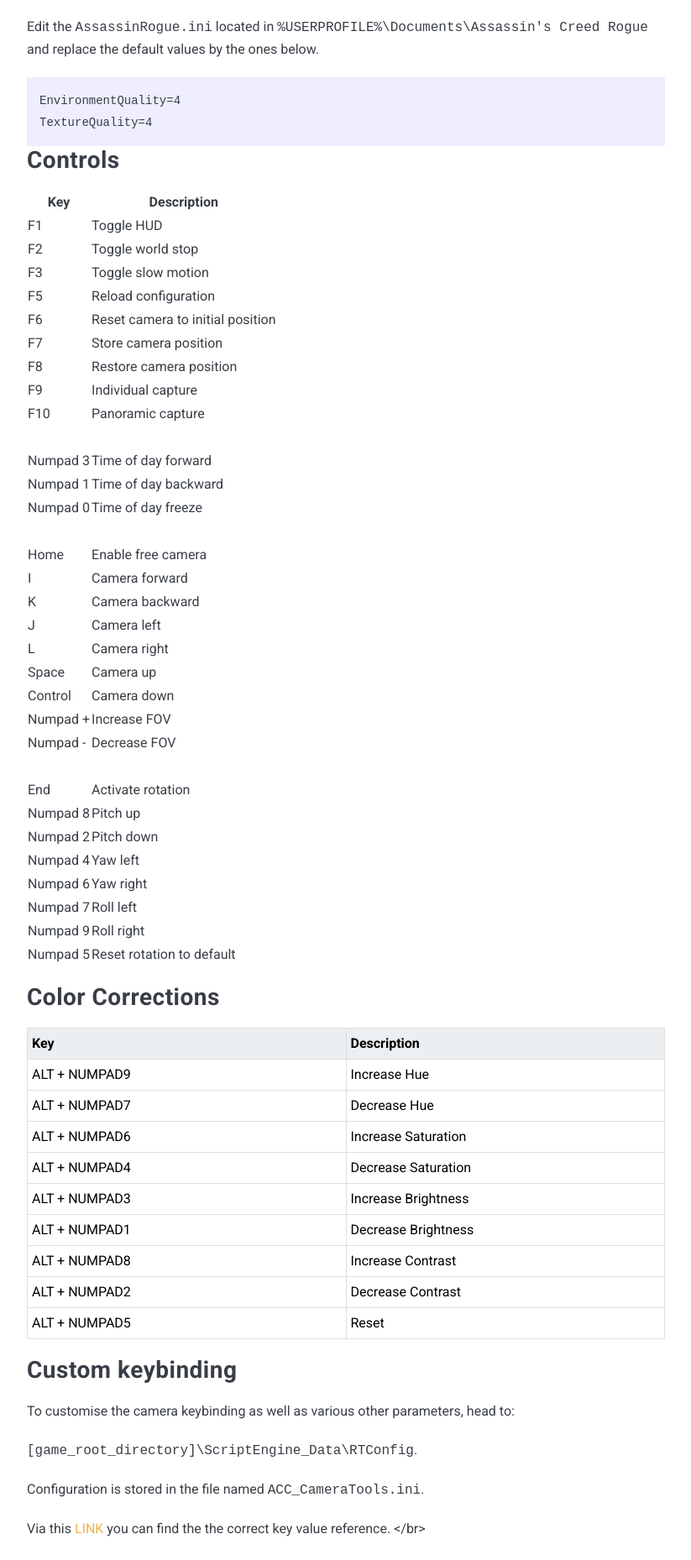
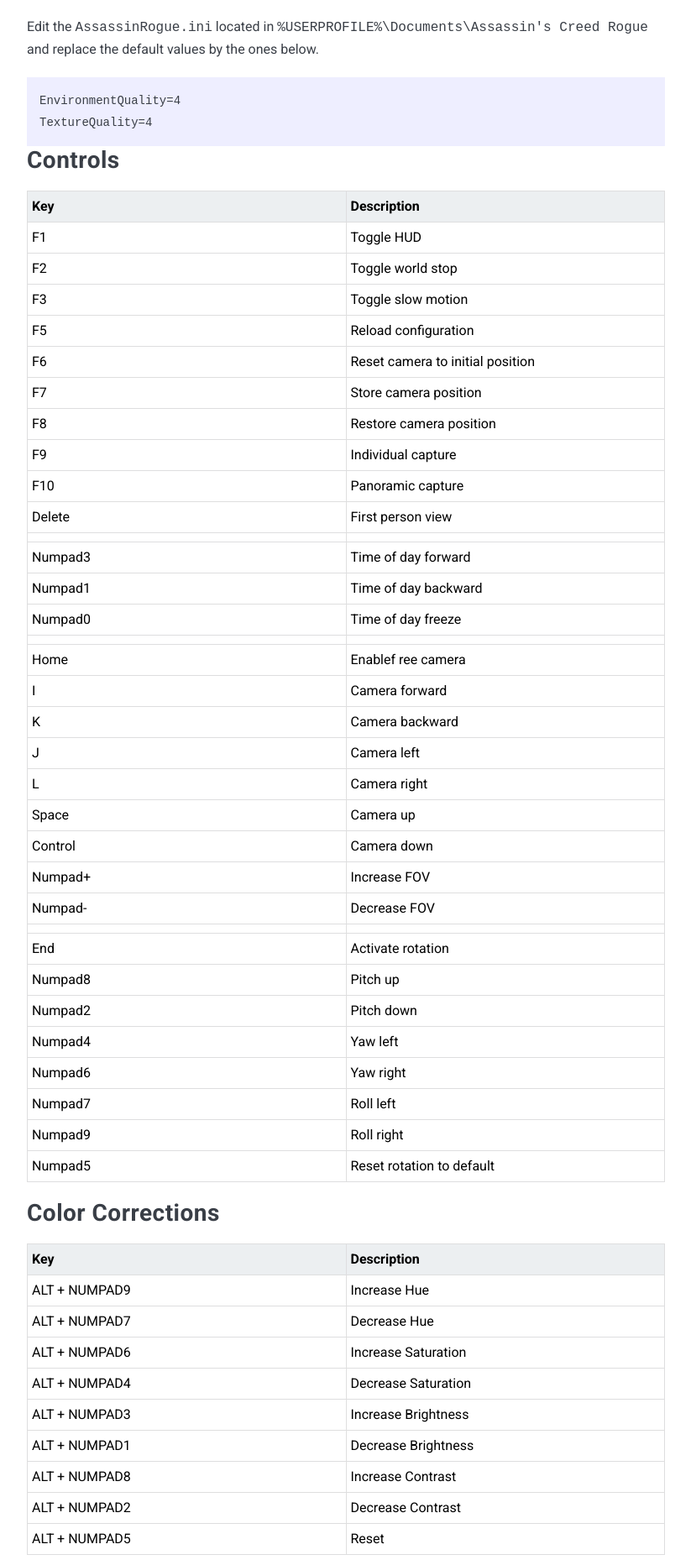
Before and after one commit to AnticOwl/anticowl.github.io, a Jekyll site: the page built from _posts/2024-07-19-Assassins-Creed-Rogue.md, in a window 1280 px wide. Shown: the part 1976-3834 px from the top of the page at 84% size, without its empty margins (228-1051 px from the left). Built offline with Jekyll 4.4.1, drawn with Linux system fonts in a browser that asks for light colours; nearby versions of some CDN libraries.

Commit message:
Update 2024-07-19-Assassins-Creed-Rogue.md

````diff
--- a/_posts/2024-07-19-Assassins-Creed-Rogue.md
+++ b/_posts/2024-07-19-Assassins-Creed-Rogue.md
@@ -45,41 +45,186 @@
 ```
 
 ## Controls
+<style>
+.table_component {
+    overflow: auto;
+    width: 100%;
+}
 
-| Key | Description |
-| --|-- |
-| F1				| Toggle HUD |
-| F2				| Toggle world stop |
-| F3				| Toggle slow motion  |
-| F5				| Reload configuration |
-| F6				| Reset camera to initial position |
-| F7				| Store camera position |
-| F8				| Restore camera position |
-| F9				| Individual capture |
-| F10				| Panoramic capture |
-||
-| Numpad 3			| Time of day forward |
-| Numpad 1			| Time of day backward |
-| Numpad 0			| Time of day freeze |
-||
-| Home				| Enable free camera |
-| I					| Camera forward |
-| K					| Camera backward  |
-| J					| Camera left  |
-| L					| Camera right |
-| Space				| Camera up |
-| Control				| Camera down |
-| Numpad +			| Increase FOV |
-| Numpad -			| Decrease FOV |
-||
-| End				| Activate rotation |
-| Numpad 8			| Pitch up |
-| Numpad 2			| Pitch down |
-| Numpad 4			| Yaw left |
-| Numpad 6			| Yaw right |
-| Numpad 7			| Roll left |
-| Numpad 9			| Roll right |
-| Numpad 5			| Reset rotation to default |
+.table_component table {
+    border: 1px solid #dededf;
+    height: 100%;
+    width: 100%;
+    table-layout: fixed;
+    border-collapse: collapse;
+    border-spacing: 1px;
+    text-align: left;
+}
+
+.table_component caption {
+    caption-side: top;
+    text-align: left;
+}
+
+.table_component th {
+    border: 1px solid #dededf;
+    background-color: #eceff1;
+    color: #000000;
+    padding: 5px;
+}
+
+.table_component td {
+    border: 1px solid #dededf;
+    background-color: #ffffff;
+    color: #000000;
+    padding: 5px;
+}
+</style>
+<div class="table_component" role="region" tabindex="0">
+<table>
+    <thead>
+        <tr>
+            <th>Key</th>
+            <th>Description </th>
+        </tr>
+    </thead>
+    <tbody>
+        <tr>
+            <td>F1</td>
+            <td> Toggle HUD </td>
+        </tr>
+        <tr>
+            <td>F2</td>
+            <td> Toggle world stop </td>
+        </tr>
+        <tr>
+            <td>F3</td>
+            <td> Toggle slow motion </td>
+        </tr>
+        <tr>
+            <td>F5</td>
+            <td> Reload configuration </td>
+        </tr>
+        <tr>
+            <td>F6</td>
+            <td> Reset camera to initial position </td>
+        </tr>
+        <tr>
+            <td>F7</td>
+            <td> Store camera position </td>
+        </tr>
+        <tr>
+            <td>F8</td>
+            <td> Restore camera position </td>
+        </tr>
+        <tr>
+            <td>F9</td>
+            <td> Individual capture </td>
+        </tr>
+        <tr>
+            <td>F10</td>
+            <td> Panoramic capture </td>
+        </tr>
+        <tr>
+            <td>Delete</td>
+            <td> First person view </td>
+        </tr>
+        <tr>
+            <td>
+            </td>
+        </tr>
+        <tr>
+            <td>Numpad3</td>
+            <td> Time of day forward </td>
+        </tr>
+        <tr>
+            <td>Numpad1</td>
+            <td> Time of day backward </td>
+        </tr>
+        <tr>
+            <td>Numpad0</td>
+            <td> Time of day freeze </td>
+        </tr>
+        <tr>
+            <td>
+            </td>
+        </tr>
+        <tr>
+            <td>Home</td>
+            <td> Enablef ree camera </td>
+        </tr>
+        <tr>
+            <td>I</td>
+            <td> Camera forward </td>
+        </tr>
+        <tr>
+            <td>K</td>
+            <td> Camera backward </td>
+        </tr>
+        <tr>
+            <td>J</td>
+            <td> Camera left </td>
+        </tr>
+        <tr>
+            <td>L</td>
+            <td> Camera right </td>
+        </tr>
+        <tr>
+            <td>Space</td>
+            <td> Camera up </td>
+        </tr>
+        <tr>
+            <td>Control</td>
+            <td> Camera down </td>
+        </tr>
+        <tr>
+            <td>Numpad+</td>
+            <td> Increase FOV </td>
+        </tr>
+        <tr>
+            <td>Numpad-</td>
+            <td> Decrease FOV </td>
+        </tr>
+        <tr>
+            <td>
+            </td>
+        </tr>
+        <tr>
+            <td>End</td>
+            <td> Activate rotation </td>
+        </tr>
+        <tr>
+            <td>Numpad8</td>
+            <td> Pitch up </td>
+        </tr>
+        <tr>
+            <td>Numpad2</td>
+            <td> Pitch down </td>
+        </tr>
+        <tr>
+            <td>Numpad4</td>
+            <td> Yaw left </td>
+        </tr>
+        <tr>
+            <td>Numpad6</td>
+            <td> Yaw right </td>
+        </tr>
+        <tr>
+            <td>Numpad7</td>
+            <td> Roll left </td>
+        </tr>
+        <tr>
+            <td>Numpad9</td>
+            <td> Roll right </td>
+        </tr>
+        <tr>
+            <td>Numpad5</td>
+            <td> Reset rotation to default </td>
+        </tr>
+        <tr></tr>
+    </tbody>
+</table>
+</div>
 
 ## Color Corrections
 
````
